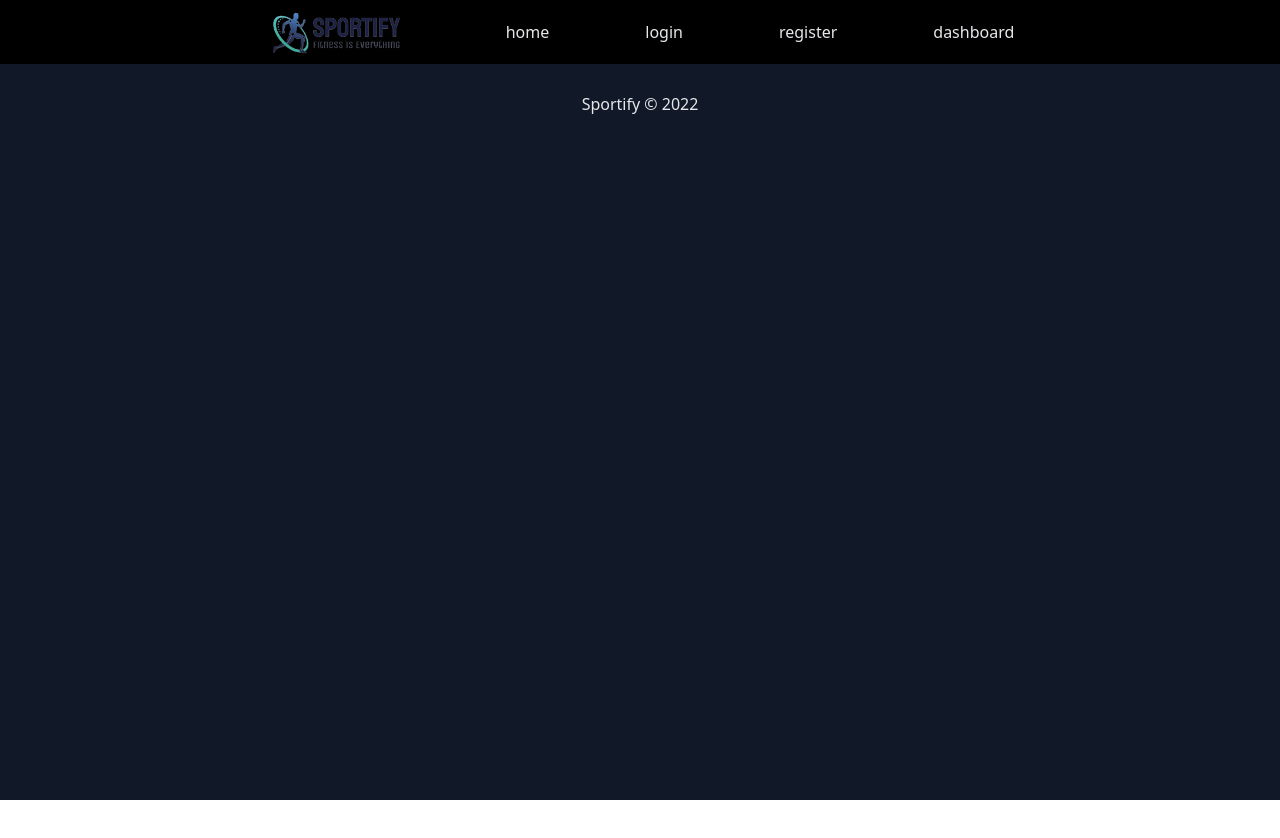
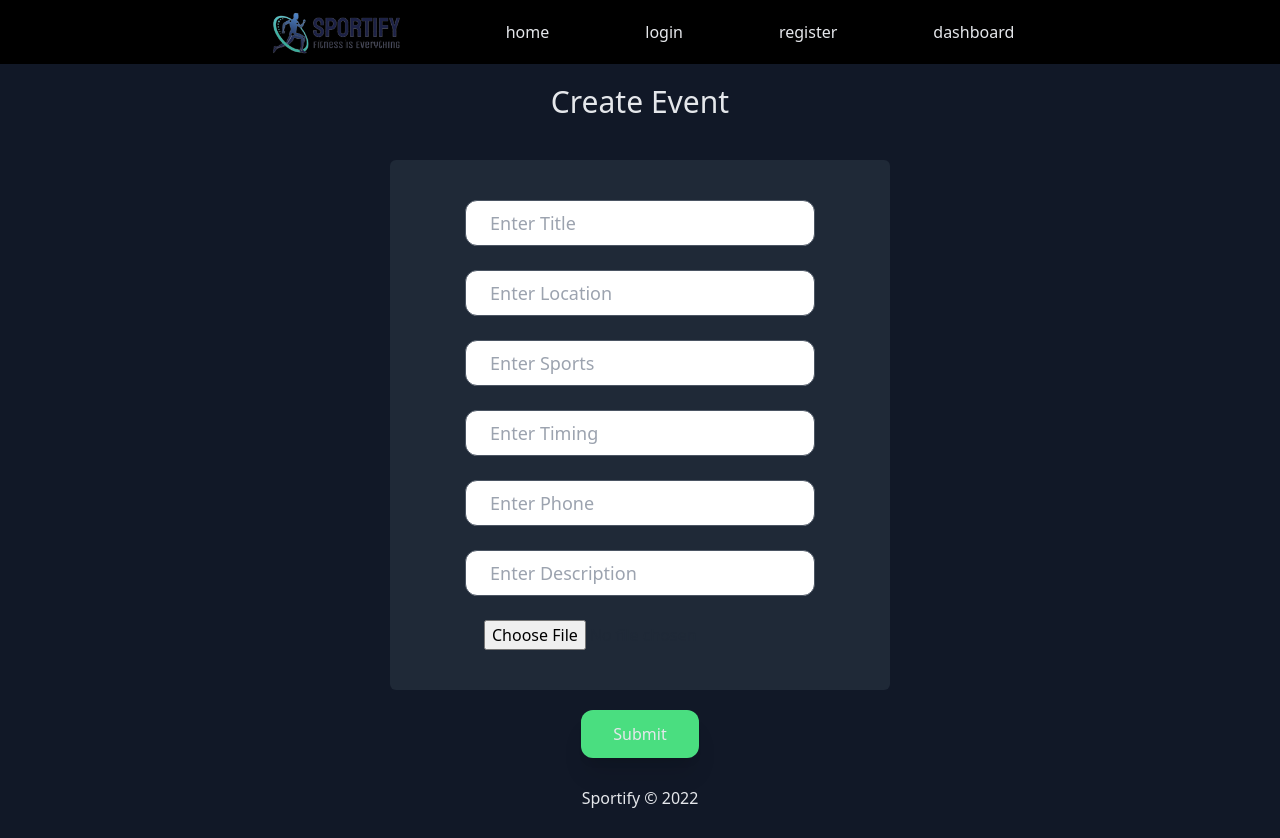
Before and after one commit to dishantzaveri/LOC4.0_EnemiesofSyntax, a React (Create React App) app: page /createevent in a window 1280 px wide. Before the commit the page ends 800 px from the top, so only its background shows below. Built offline with nearby package versions, Linux system fonts and the light colour scheme.

Commit message:
Create Event

```diff
--- a/src/App.jsx
+++ b/src/App.jsx
@@ -10,6 +10,7 @@ import { ProfileCreate } from './pages/ProfileCreate'
 import { ProfileEdit } from './pages/ProfileEdit'
 import Videos from './pages/Videos'
 import { Event } from './pages/EventPage'
+import { CreateEvent } from './pages/CreateEvent'
 
 
 const App = () => {
@@ -22,6 +23,7 @@ const App = () => {
           <Route path='/login' element={<Login />} />
           <Route path='/register' element={<Register />} />
           <Route path='/events' element={<Events />} />
+          <Route path='/createevent' element={<CreateEvent />} />
           <Route path='/events/:eventId' element={<Event />} />
           <Route path='/dashboard' element={<Dashboard />} />
           <Route path='/profile/create' element={<ProfileCreate />} />
--- /dev/null
+++ b/src/pages/CreateEvent.js
@@ -0,0 +1,125 @@
+import React, { useState } from "react";
+
+export const CreateEvent = () => {
+  const [title, setTitle] = useState("");
+  const [location, setLocation] = useState("");
+  const [sports, setSports] = useState("");
+  const [Timing, setTiming] = useState("");
+  const [phone, setPhone] = useState("");
+  const [description, setDescription] = useState("");
+  const [image, setImage] = useState(null);
+  const uploadData = () => {
+    var axios = require("axios");
+    var FormData = require("form-data");
+
+    var data = new FormData();
+    data.append("title", title);
+    data.append("location", location);
+    data.append("photo", image[0]);
+    data.append("sports", sports);
+    data.append("Timing", Timing);
+    data.append("phone", phone);
+    data.append("description", description);
+
+    var config = {
+      method: "post",
+      url: "http://dishant.pythonanywhere.com/links/createevent",
+      headers: {
+        Authorization: "Token e822948ac36d3500dad10e2b0f2f3896b42cfc25",
+      },
+      data: data,
+    };
+
+    axios(config)
+      .then(function (response) {
+        console.log(JSON.stringify(response.data));
+      })
+      .catch(function (error) {
+        console.log(error);
+      });
+
+    setImage(null);
+    setTitle("");
+    setLocation("");
+    setPhone("");
+    setTiming("");
+    setDescription("");
+    setSports("");
+  };
+  return (
+    <div className="flex flex-col justify-center items-center">
+      <h1 className="text-3xl mb-10 mt-5">Create Event</h1>
+      <div className="bg-gray-800 w-[500px] pt-10 pb-10 rounded-md flex flex-col justify-center items-center gap-6 text-gray-800">
+        <div>
+          <input
+            type="text"
+            placeholder="Enter Title"
+            value={title}
+            onChange={(e) => setTitle(e.target.value)}
+            className="text-black px-6 py-2 border border-gray-600 text-lg rounded-xl w-[350px]"
+          />
+        </div>
+
+        <div>
+          <input
+            type="text"
+            placeholder="Enter Location"
+            value={location}
+            onChange={(e) => setLocation(e.target.value)}
+            className="text-black px-6 py-2 border border-gray-600 text-lg rounded-xl w-[350px]"
+          />
+        </div>
+
+        <div>
+          <input
+            type="text"
+            placeholder="Enter Sports"
+            value={sports}
+            onChange={(e) => setSports(e.target.value)}
+            className="text-black px-6 py-2 border border-gray-600 text-lg rounded-xl w-[350px]"
+          />
+        </div>
+
+        <div>
+          <input
+            type="text"
+            placeholder="Enter Timing"
+            value={Timing}
+            onChange={(e) => setTiming(e.target.value)}
+            className="text-black px-6 py-2 border border-gray-600 text-lg rounded-xl w-[350px]"
+          />
+        </div>
+
+        <div>
+          <input
+            type="text"
+            placeholder="Enter Phone"
+            value={phone}
+            onChange={(e) => setPhone(e.target.value)}
+            className="text-black px-6 py-2 border border-gray-600 text-lg rounded-xl w-[350px]"
+          />
+        </div>
+
+        <div>
+          <input
+            type="text"
+            placeholder="Enter Description"
+            value={description}
+            onChange={(e) => setDescription(e.target.value)}
+            className="text-black px-6 py-2 border border-gray-600 text-lg rounded-xl w-[350px]"
+          />
+        </div>
+        <input type="file" onChange={(e) => setImage(e.target.files)} />
+      </div>
+
+      <div>
+        <button
+          className="mt-5 px-8 py-3 bg-green-400 shadow-xl hover:shadow-2xl rounded-xl"
+          onClick={() => uploadData()}
+        >
+          Submit
+        </button>
+      </div>
+    </div>
+  );
+};
```
